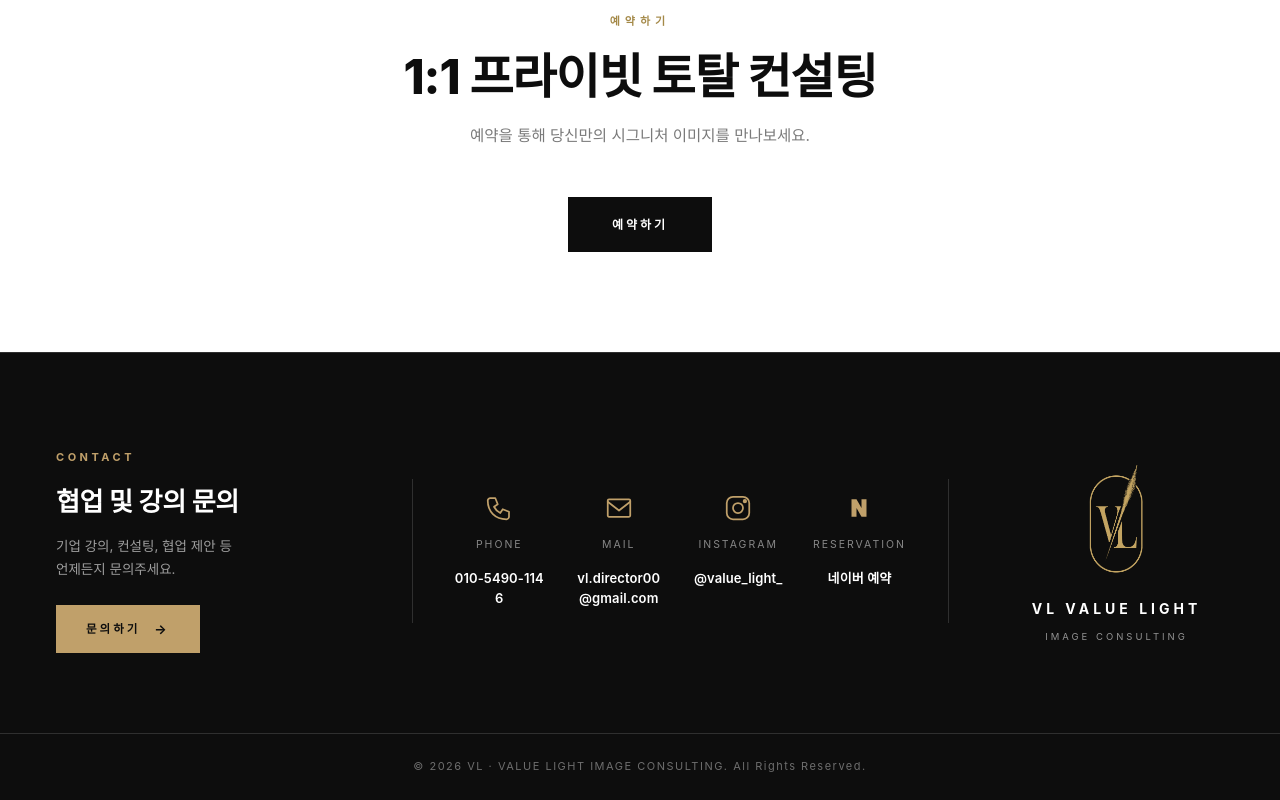
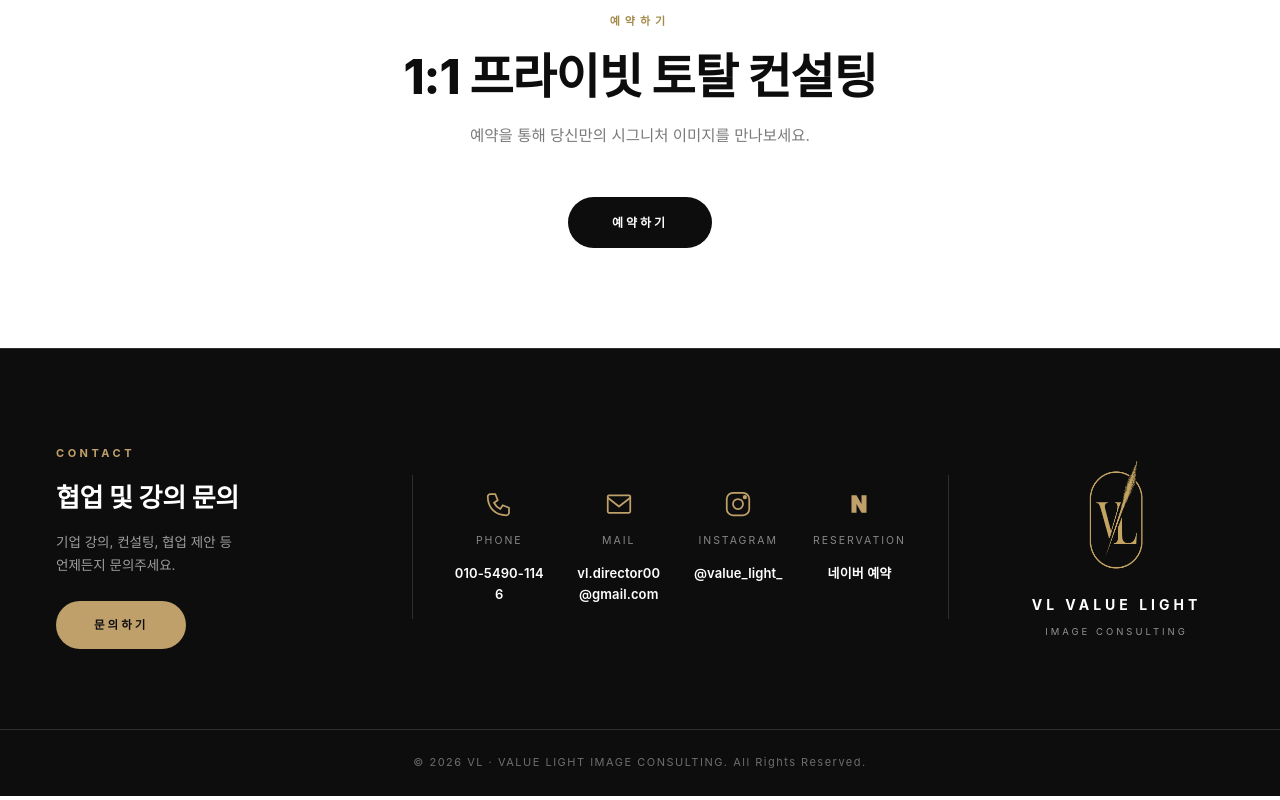
Before and after one commit to vdirectors00-blip/vl4, a plain HTML site: page about2.html in a window 1280 px wide. Shown: the part 4438-5238 px from the top of the page. Drawn offline with Linux system fonts and the light colour scheme; a web font is replaced by a local one.

Commit message:
Add files via upload

```diff
--- a/shared.css
+++ b/shared.css
@@ -84,12 +84,14 @@ a{color:inherit;text-decoration:none}
 .reveal{opacity:0;transform:translateY(34px);transition:opacity 1s cubic-bezier(.5,0,.2,1),transform 1s cubic-bezier(.5,0,.2,1)}
 .reveal.in{opacity:1;transform:translateY(0)}
 
-/* BUTTONS */
-.btn-solid{display:inline-flex;align-items:center;gap:14px;background:var(--ink);color:#fff;padding:18px 44px;font-size:12px;letter-spacing:3px;text-transform:uppercase;font-weight:700;transition:background .3s,color .3s}
-.btn-solid:hover{background:var(--gold);color:var(--ink)}
-.btn-line{display:inline-flex;align-items:center;gap:14px;font-size:11px;letter-spacing:3px;text-transform:uppercase;font-weight:700;color:var(--ink);padding-bottom:10px;border-bottom:1px solid var(--ink);transition:opacity .3s,color .3s,border-color .3s}
-.btn-line:hover{color:var(--gold-soft);border-color:var(--gold-soft)}
-.btn-solid .ico,.btn-line .ico{width:14px;height:14px}
+/* BUTTONS — 전부 원형(pill), 화살표 강제 제거 */
+.btn-solid,a.btn-solid,button.btn-solid{display:inline-flex !important;align-items:center !important;justify-content:center !important;background:var(--ink) !important;color:#fff !important;padding:16px 44px !important;border-radius:999px !important;font-size:12px !important;letter-spacing:3px !important;text-transform:uppercase !important;font-weight:700 !important;border:0 !important;gap:0 !important;transition:background .3s,color .3s,transform .3s}
+.btn-solid:hover{background:var(--gold) !important;color:var(--ink) !important;transform:translateY(-2px)}
+.btn-solid::after,.btn-solid::before,.btn-solid .ico{display:none !important;content:none !important}
+
+.btn-line,a.btn-line,button.btn-line{display:inline-flex !important;align-items:center !important;justify-content:center !important;font-size:11.5px !important;letter-spacing:3px !important;text-transform:uppercase !important;font-weight:700 !important;color:var(--ink) !important;padding:14px 32px !important;background:transparent !important;border:1px solid var(--ink) !important;border-radius:999px !important;gap:0 !important;transition:background .3s,color .3s,border-color .3s}
+.btn-line:hover{background:var(--ink) !important;color:#fff !important}
+.btn-line::after,.btn-line::before,.btn-line .ico{display:none !important;content:none !important}
 
 /* ── FOOTER (시안10 메인과 동일) ── */
 footer.foot{background:var(--ink);color:#fff;padding:96px 56px 80px;border-top:1px solid var(--line-d)}
@@ -101,14 +103,15 @@ footer.foot .contact-grid{
 footer.foot .contact-left .tag{font-size:11px;letter-spacing:3.5px;color:var(--gold);font-weight:700;text-transform:uppercase;margin-bottom:18px;display:block}
 footer.foot .contact-left h3{font-size:26px;font-weight:700;letter-spacing:-.3px;margin-bottom:14px;line-height:1.4}
 footer.foot .contact-left p{font-size:13.5px;color:rgba(255,255,255,.6);line-height:1.7;margin-bottom:24px}
-.btn-inquire{
-  display:inline-flex;align-items:center;gap:14px;
-  padding:14px 30px;background:var(--gold);color:var(--ink);
-  font-size:11.5px;letter-spacing:3px;text-transform:uppercase;font-weight:700;
-  transition:background .3s;
+.btn-inquire,a.btn-inquire,button.btn-inquire,footer.foot .btn-inquire,footer.foot a.btn-inquire{
+  display:inline-flex !important;align-items:center !important;justify-content:center !important;
+  padding:15px 38px !important;background:var(--gold) !important;color:var(--ink) !important;
+  border-radius:999px !important;border:0 !important;gap:0 !important;
+  font-size:11.5px !important;letter-spacing:3px !important;text-transform:uppercase !important;font-weight:700 !important;
+  transition:background .3s,color .3s,transform .3s;
 }
-.btn-inquire:hover{background:#3a3a3e}
-.btn-inquire::after{content:'→';font-size:13px}
+.btn-inquire:hover,footer.foot .btn-inquire:hover{background:#fff !important;color:var(--ink) !important;transform:translateY(-2px)}
+.btn-inquire::after,.btn-inquire::before,footer.foot .btn-inquire::after,footer.foot .btn-inquire::before{display:none !important;content:none !important}
 footer.foot .contact-info{display:grid;grid-template-columns:repeat(4,1fr);gap:18px;border-left:1px solid var(--line-d);border-right:1px solid var(--line-d);padding:0 36px}
 footer.foot .ci{display:flex;flex-direction:column;align-items:center;gap:14px;text-align:center;padding:14px 6px}
 footer.foot .ci .ic{width:auto;height:auto;border:0;border-radius:0;background:none;display:flex;align-items:center;justify-content:center;color:var(--gold)}
```
